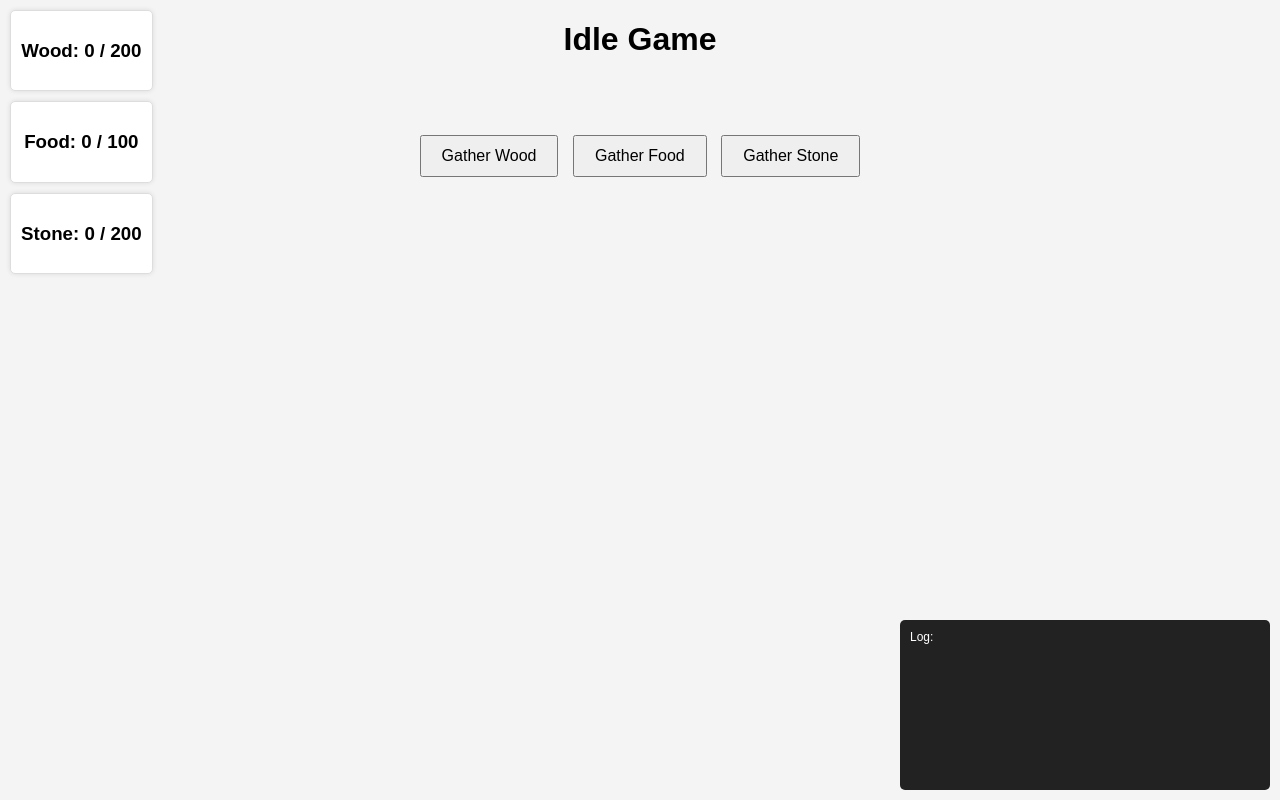
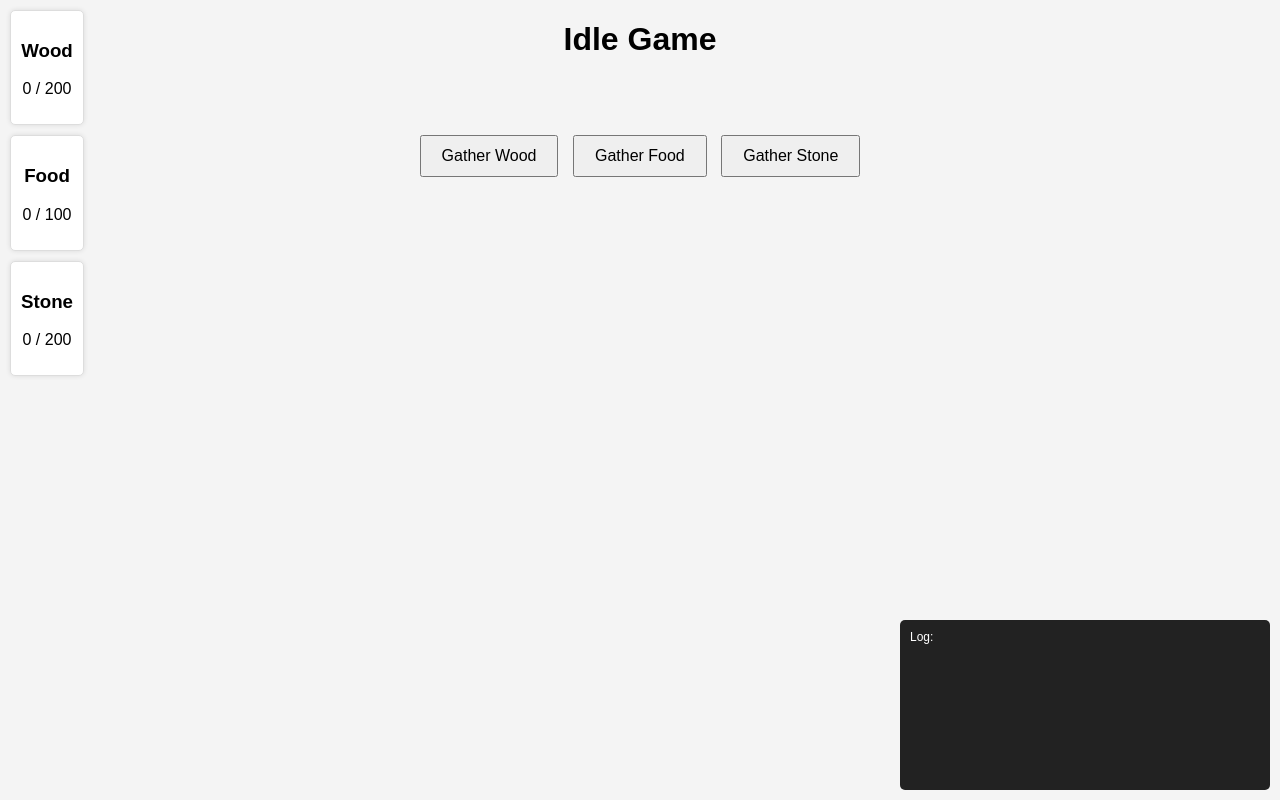
Before and after one commit to Alexander414/Game, a plain HTML site: page index.html in a window 1280 px wide. Drawn offline with Linux system fonts and the light colour scheme.

Commit message:
Update index.html

```diff
--- a/index.html
+++ b/index.html
@@ -11,13 +11,16 @@
 
     <div class="resource-container">
         <div class="resource">
-            <h3>Wood: <span id="wood-count">0</span> / <span id="wood-limit">200</span></h3>
+            <h3>Wood</h3>
+            <p><span id="wood-count">0</span> / <span id="wood-limit">200</span></p>
         </div>
         <div class="resource">
-            <h3>Food: <span id="food-count">0</span> / <span id="food-limit">100</span></h3>
+            <h3>Food</h3>
+            <p><span id="food-count">0</span> / <span id="food-limit">100</span></p>
         </div>
         <div class="resource">
-            <h3>Stone: <span id="stone-count">0</span> / <span id="stone-limit">200</span></h3>
+            <h3>Stone</h3>
+            <p><span id="stone-count">0</span> / <span id="stone-limit">200</span></p>
         </div>
     </div>
 
@@ -29,10 +32,10 @@
 
     <div id="buildings-container">
         <div class="building" id="lumber-mill">
-            <button onclick="buildBuilding('lumberMill')">Build Lumber Mill (100 Wood)</button>
+            <button class="build-button" onclick="buildBuilding('lumberMill')" title="Increase storage for wood by 100%">Build Lumber Mill (100 Wood)</button>
         </div>
         <div class="building" id="stone-quarry">
-            <button onclick="buildBuilding('stoneQuarry')">Build Stone Quarry (100 Stone)</button>
+            <button class="build-button" onclick="buildBuilding('stoneQuarry')" title="Increase storage for stone by 100%">Build Stone Quarry (100 Stone)</button>
         </div>
     </div>
 
```
